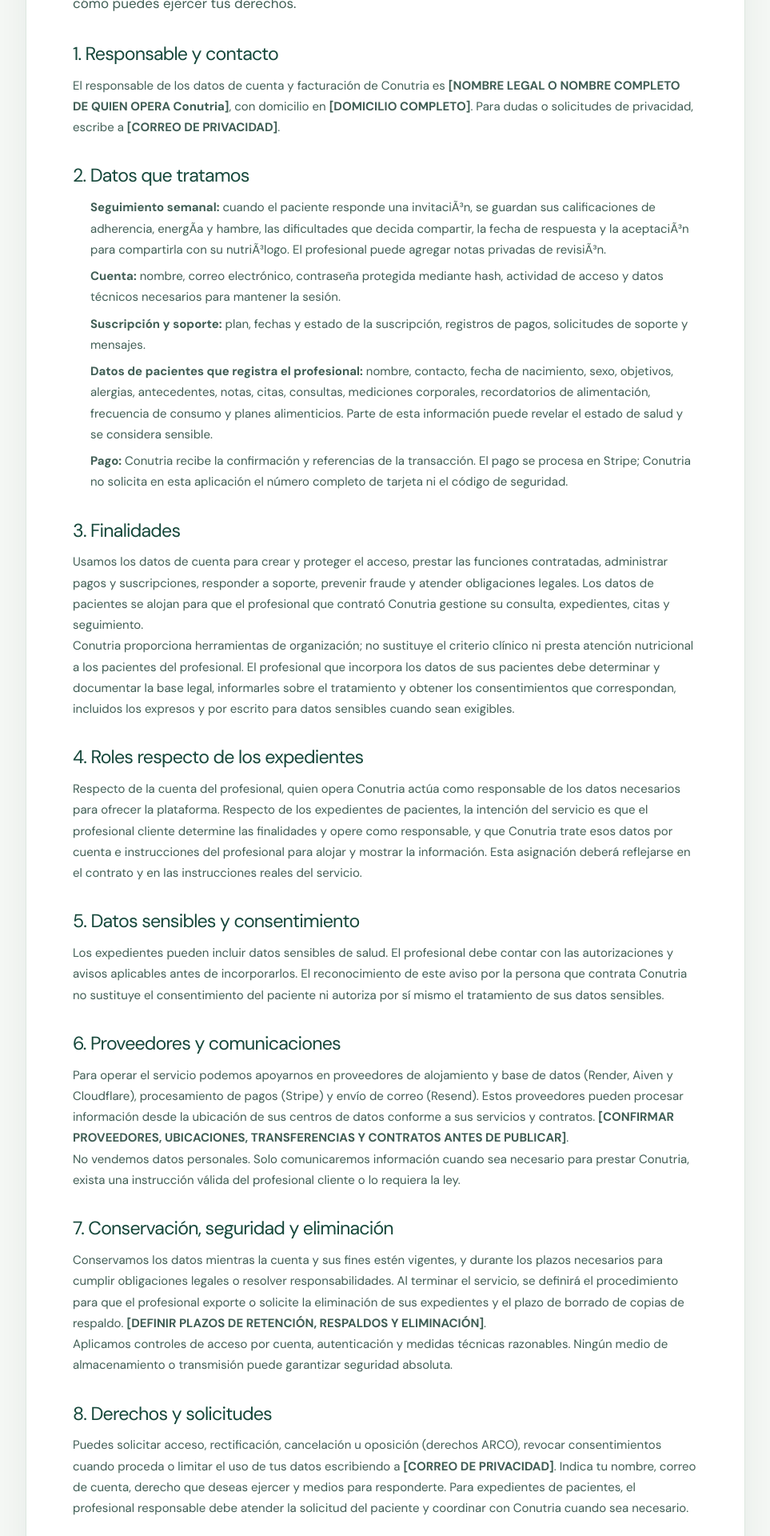
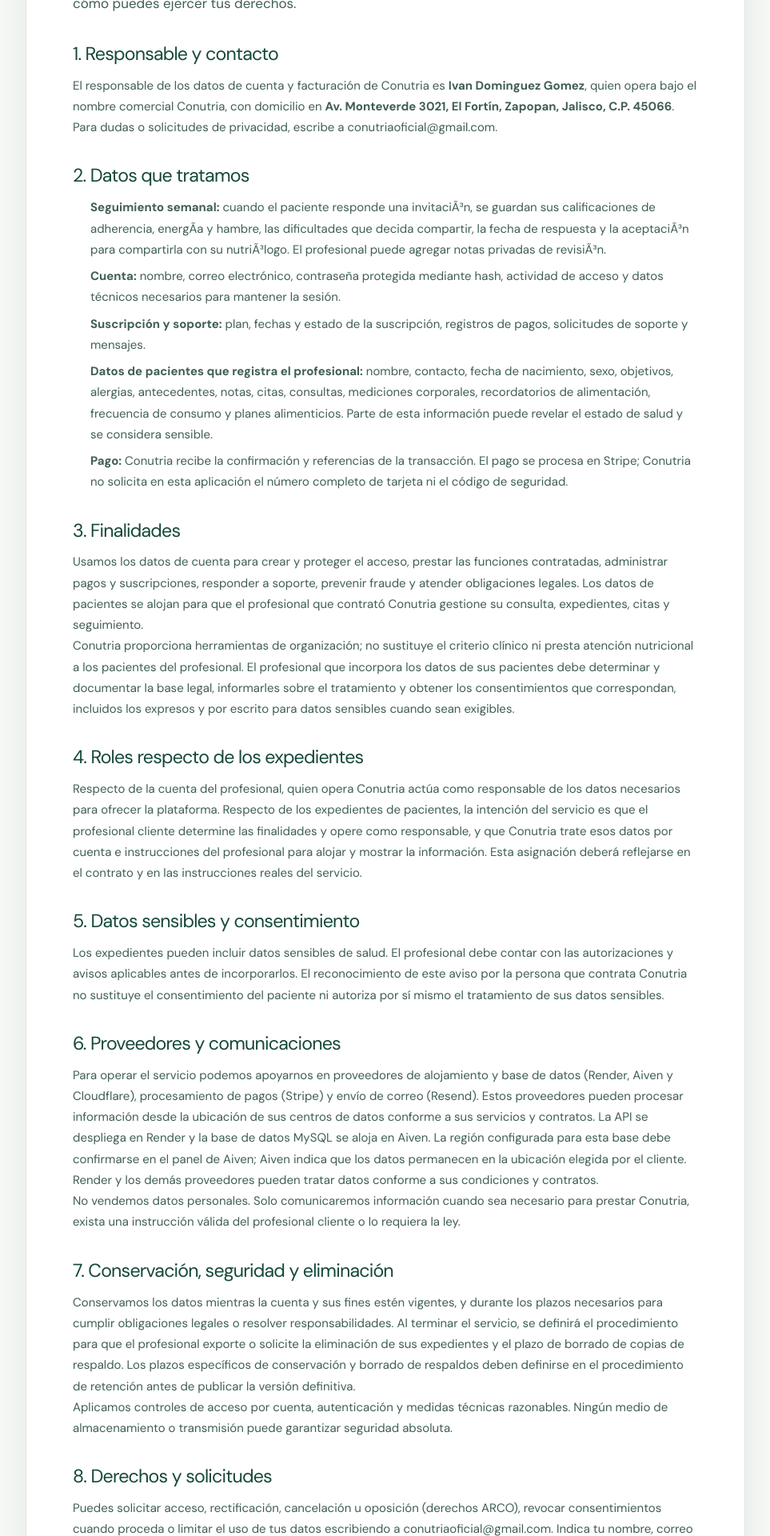
Before and after one commit to ivandg11/conutria, a React (Vite) app in the folder client/: page /aviso-de-privacidad in a window 1280 px wide. Shown: the part 440-2360 px from the top of the page at 80% size, without its empty margins (158-1121 px from the left). Built offline with nearby package versions, Linux system fonts and the light colour scheme; no server answers.

Commit message:
update contact

```diff
--- a/client/src/pages/LandingPage.jsx
+++ b/client/src/pages/LandingPage.jsx
@@ -283,6 +283,7 @@ export default function LandingPage() {
       <footer className="nc-footer nc-container">
         <p>Una herramienta para acompañar tu práctica profesional.</p>
         <div className="nc-footer-legal">
+          <a href="mailto:conutriaoficial@gmail.com">Contacto</a>
           <Link to="/aviso-de-privacidad">Aviso de privacidad</Link>
           <Link to="/terminos-de-uso">Términos de uso</Link>
           <span>© {new Date().getFullYear()} Conutria</span>
--- a/client/src/pages/LegalDocuments.jsx
+++ b/client/src/pages/LegalDocuments.jsx
@@ -2,7 +2,7 @@ import { Link } from 'react-router-dom';
 import Logo from '../components/Logo';
 import './LegalDocuments.css';
 
-const revisionDate = '17 de octubre de 2026';
+const revisionDate = '20 de octubre de 2026';
 
 function DraftNotice() {
   return (
@@ -28,11 +28,12 @@ function PrivacyNotice() {
       <p>
         El responsable de los datos de cuenta y facturación de Conutria es{' '}
         <strong>
-          [NOMBRE LEGAL O NOMBRE COMPLETO DE QUIEN OPERA Conutria]
+          Ivan Dominguez Gomez
         </strong>
-        , con domicilio en <strong>[DOMICILIO COMPLETO]</strong>. Para dudas o
+        , quien opera bajo el nombre comercial Conutria, con domicilio en{' '}
+        <strong>Av. Monteverde 3021, El Fortín, Zapopan, Jalisco, C.P. 45066</strong>. Para dudas o
         solicitudes de privacidad, escribe a{' '}
-        <strong>[CORREO DE PRIVACIDAD]</strong>.
+        <a href="mailto:conutriaoficial@gmail.com">conutriaoficial@gmail.com</a>.
       </p>
       <h2>2. Datos que tratamos</h2>
       <ul>
@@ -108,11 +109,11 @@ function PrivacyNotice() {
         (Stripe) y envío de correo (Resend). Estos proveedores pueden
         procesar información desde la ubicación de sus centros de datos conforme
         a sus servicios y contratos.{' '}
-        <strong>
-          [CONFIRMAR PROVEEDORES, UBICACIONES, TRANSFERENCIAS Y CONTRATOS ANTES
-          DE PUBLICAR]
-        </strong>
-        .
+        La API se despliega en Render y la base de datos MySQL se aloja en
+        Aiven. La región configurada para esta base debe confirmarse en el panel
+        de Aiven; Aiven indica que los datos permanecen en la ubicación elegida
+        por el cliente. Render y los demás proveedores pueden tratar datos
+        conforme a sus condiciones y contratos.
       </p>
       <p>
         No vendemos datos personales. Solo comunicaremos información cuando sea
@@ -126,7 +127,9 @@ function PrivacyNotice() {
         resolver responsabilidades. Al terminar el servicio, se definirá el
         procedimiento para que el profesional exporte o solicite la eliminación
         de sus expedientes y el plazo de borrado de copias de respaldo.{' '}
-        <strong>[DEFINIR PLAZOS DE RETENCIÓN, RESPALDOS Y ELIMINACIÓN]</strong>.
+        Los plazos específicos de conservación y borrado de respaldos deben
+        definirse en el procedimiento de retención antes de publicar la versión
+        definitiva.
       </p>
       <p>
         Aplicamos controles de acceso por cuenta, autenticación y medidas
@@ -137,7 +140,8 @@ function PrivacyNotice() {
       <p>
         Puedes solicitar acceso, rectificación, cancelación u oposición
         (derechos ARCO), revocar consentimientos cuando proceda o limitar el uso
-        de tus datos escribiendo a <strong>[CORREO DE PRIVACIDAD]</strong>.
+        de tus datos escribiendo a{' '}
+        <a href="mailto:conutriaoficial@gmail.com">conutriaoficial@gmail.com</a>.
         Indica tu nombre, correo de cuenta, derecho que deseas ejercer y medios
         para responderte. Para expedientes de pacientes, el profesional
         responsable debe atender la solicitud del paciente y coordinar con
@@ -174,9 +178,9 @@ function TermsOfUse() {
       <h2>1. Quién presta el servicio</h2>
       <p>
         Conutria es operada por{' '}
-        <strong>[NOMBRE LEGAL O NOMBRE COMPLETO]</strong>, con domicilio en{' '}
-        <strong>[DOMICILIO COMPLETO]</strong> y contacto Conutria2027@gmail.com.{' '}
-        <strong>[AGREGAR RFC Y DATOS COMERCIALES QUE CORRESPONDAN]</strong>.
+        <strong>Ivan Dominguez Gomez</strong>, con domicilio en{' '}
+        <strong>Av. Monteverde 3021, El Fortín, Zapopan, Jalisco, C.P. 45066</strong>.{' '}
+        Contacto: <a href="mailto:conutriaoficial@gmail.com">conutriaoficial@gmail.com</a>.
       </p>
       <h2>2. Servicio y cuenta</h2>
       <p>
@@ -267,7 +271,7 @@ function TermsOfUse() {
       <p>
         Publicaremos cambios a estas condiciones en esta página e indicaremos la
         fecha de actualización. Para soporte o dudas contractuales escribe a{' '}
-        <a href="mailto:Conutria2027@gmail.com">Conutria2027@gmail.com</a>.
+        <a href="mailto:conutriaoficial@gmail.com">conutriaoficial@gmail.com</a>.
       </p>
       <h2>11. Legislación aplicable</h2>
       <p>
```
